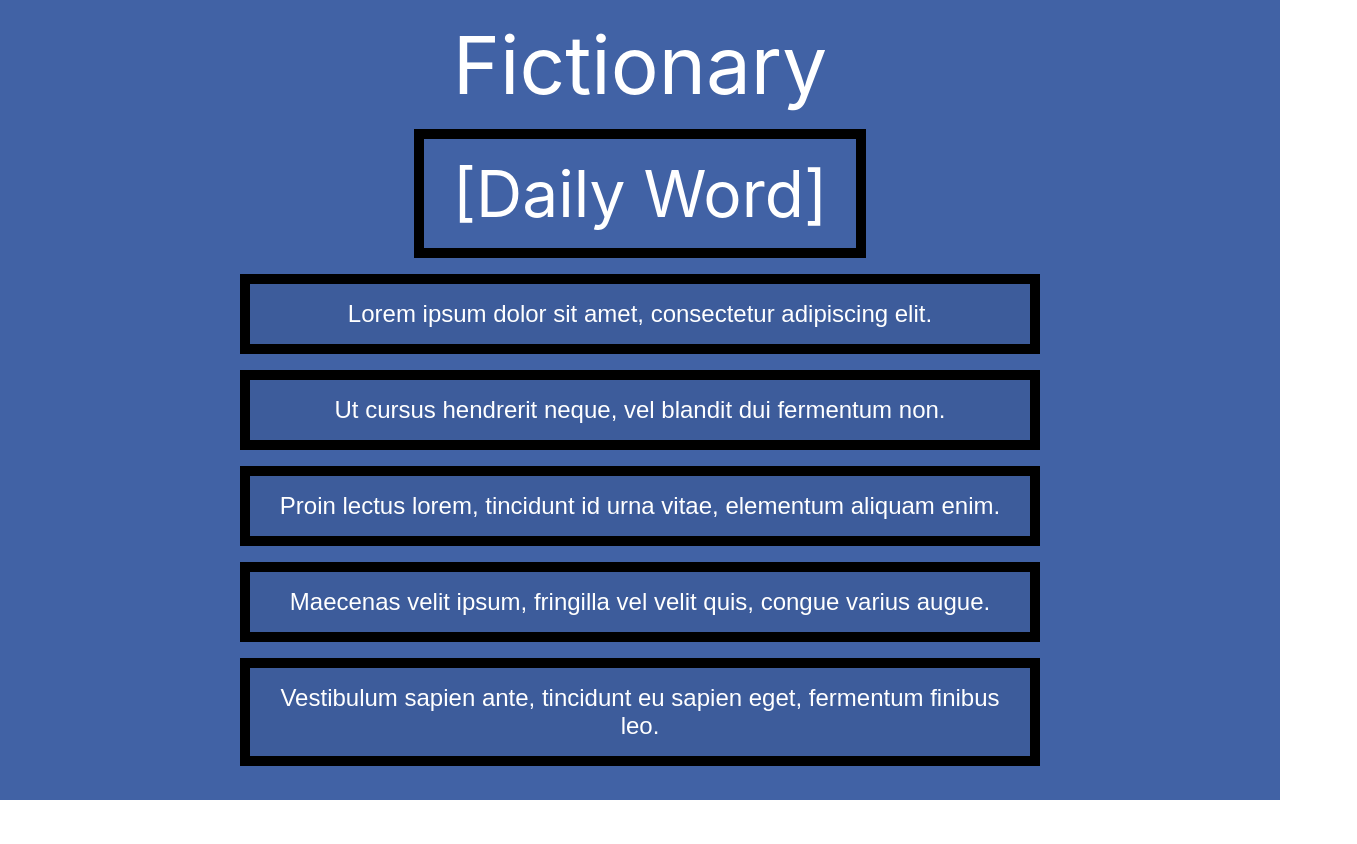
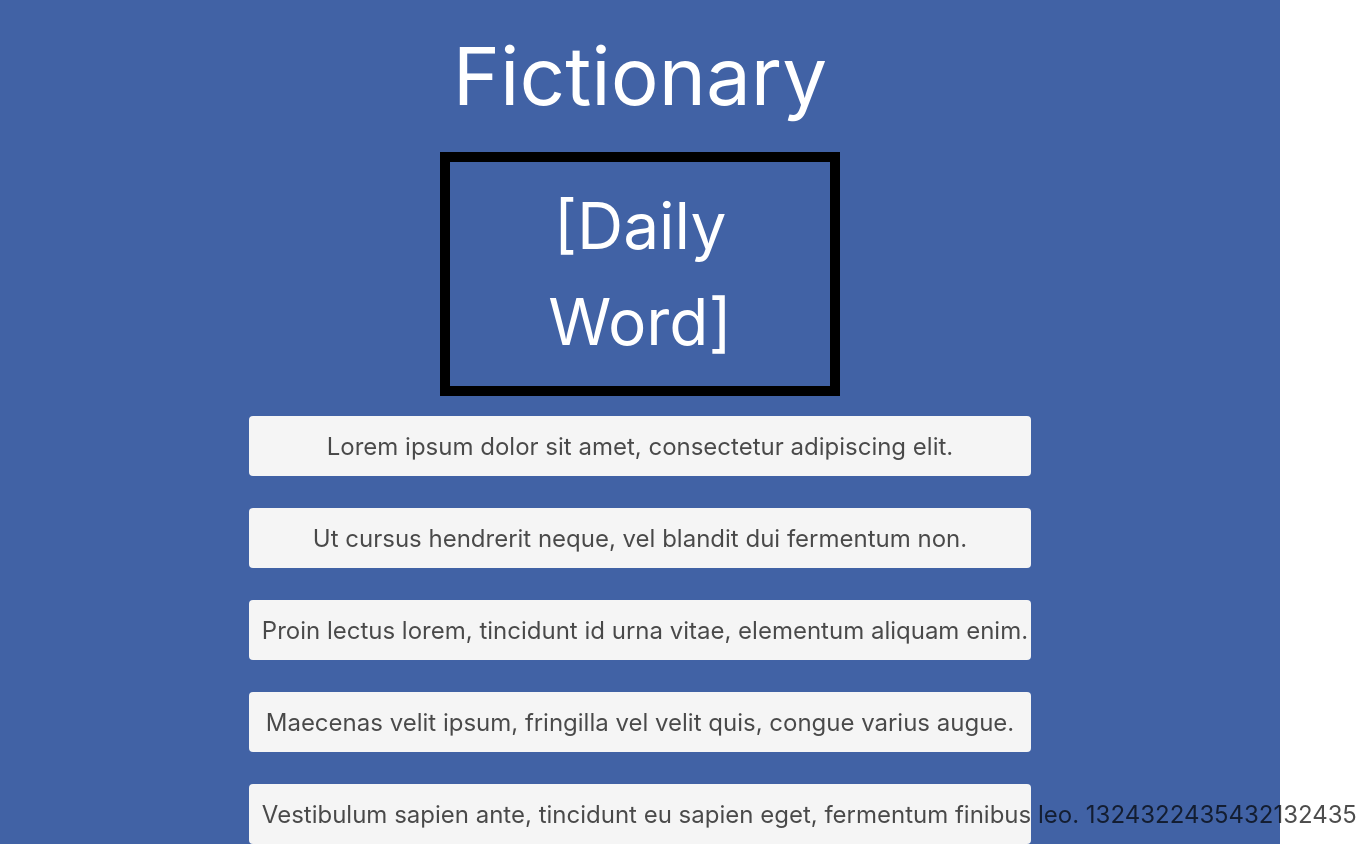
Before and after one commit to TiloRC/fictionary2023, a React (Create React App) app in the folder react-app/my-app/: page / in a window 1280 px wide. Shown: the whole page, 1357 px wide, since content can reach past the window. Before the commit the page ends 800 px from the top, so only its background shows below. Built offline with nearby package versions, Linux system fonts and the light colour scheme.

Commit message:
added bulma, tried making buttons

```diff
--- a/react-app/my-app/package.json
+++ b/react-app/my-app/package.json
@@ -6,6 +6,7 @@
     "@testing-library/jest-dom": "^5.16.5",
     "@testing-library/react": "^13.4.0",
     "@testing-library/user-event": "^13.5.0",
+    "bulma": "^0.9.4",
     "react": "^18.2.0",
     "react-dom": "^18.2.0",
     "react-scripts": "^5.0.1",
--- a/react-app/my-app/src/App.css
+++ b/react-app/my-app/src/App.css
@@ -27,15 +27,7 @@
 }
 
 .App-definitions {
-  display: flex;
-  border: 10px solid #000000;
-  background: #0F0F0F0F;
-  flex-direction: column;
-  align-items: center;
-  margin: auto;
-  margin-top: 1rem;
-  padding: 1rem;
-  font-size: 1.5rem;
+  margin-top: 2rem;
+  padding: 10rem;
   width: 50rem;
-  color:  #ffffff;
 }
--- a/react-app/my-app/src/App.js
+++ b/react-app/my-app/src/App.js
@@ -6,7 +6,10 @@ import './index.css';
 
 function App() {
   return (
+
     <div className="App">
+      <link rel="stylesheet" href="https://cdn.jsdelivr.net/npm/bulma@0.9.4/css/bulma.min.css"></link>
+
       <header className="App-header">Fictionary</header>
 
       <div>
--- a/react-app/my-app/src/components/defList.jsx
+++ b/react-app/my-app/src/components/defList.jsx
@@ -1,4 +1,7 @@
+
 import React, { Component } from "react";
+
+
 
 class DefList extends Component {
   state = {
@@ -7,16 +10,15 @@ class DefList extends Component {
       "Ut cursus hendrerit neque, vel blandit dui fermentum non.",
       "Proin lectus lorem, tincidunt id urna vitae, elementum aliquam enim.",
       "Maecenas velit ipsum, fringilla vel velit quis, congue varius augue.",
-      " Vestibulum sapien ante, tincidunt eu sapien eget, fermentum finibus leo.",
+      " Vestibulum sapien ante, tincidunt eu sapien eget, fermentum finibus leo. 1324322435432132435",
     ],
   };
   render() {
     return (
-      <div>
+      <div class="columns is-multiline ">
         {this.state.def.map((def) => (
               <button
-            className="App-definitions"
-            type="button"
+              class="App-definitions column button is-light is-large is-responsive is-three-fifths is-offset-one-fifth"
                 onClick={() => {
                   alert("inline alert");
                 }}
```
Also changed, not shown: 1 other file (tests, documents, lock files or other folders). Lines whose indentation alone changed are shown as unchanged.
